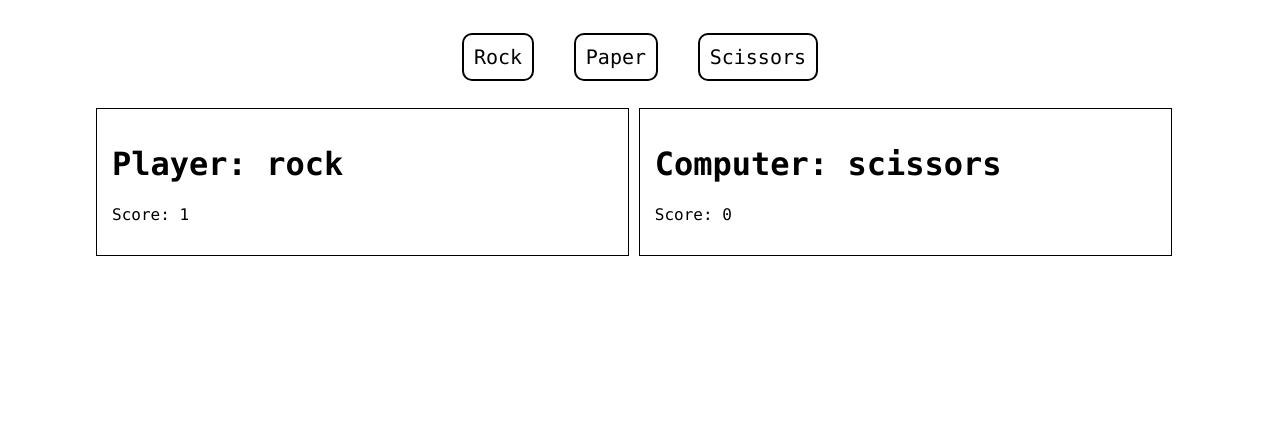
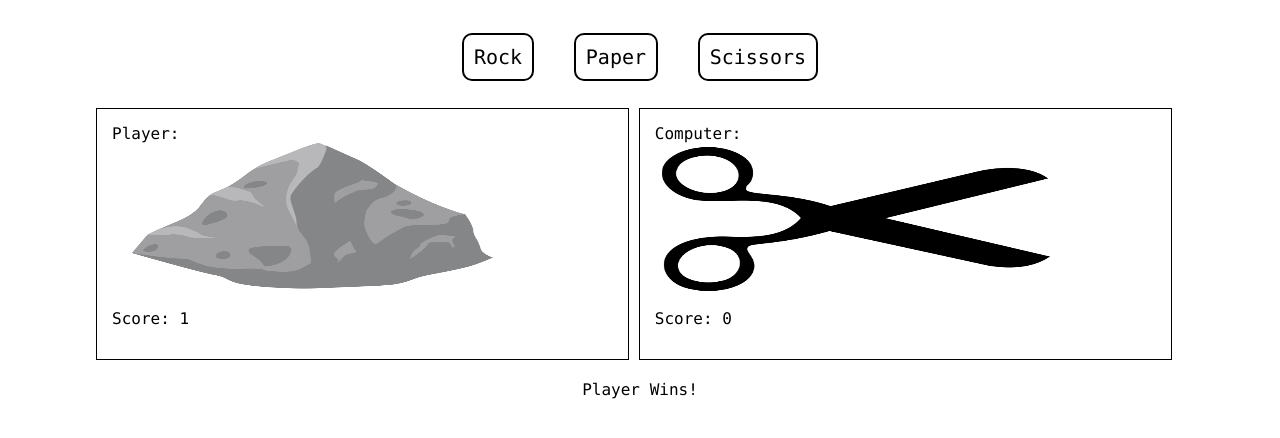
Before and after one commit to galencorey/rock-paper-scissors, a plain HTML site: page index.html in a window 1280 px wide. Both pictures are taken after a click on the button "Rock". Drawn offline with nearby package versions, Linux system fonts and the light colour scheme.

Commit message:
added images

```diff
--- a/game.js
+++ b/game.js
@@ -37,7 +37,7 @@ Turn.prototype.addPlayerChoice = function(choice){
   if (winningChoices[choice] === compChoice){
     this.winner = 'player';
   } else if (choice === compChoice) {
-    this.winner = 'draw';
+    this.winner = 'no one';
   } else {
     this.winner = 'computer';
   }
--- a/index.html
+++ b/index.html
@@ -15,13 +15,14 @@
   </div>
   <div class="game-container">
     <div class="side">
-      <h1>Player: <span id="player-choice"></span></h1>
+      <div>Player: <div id="player-choice"></div></div>
       <p>Score: <span id="player-score">0</span></p>
     </div>
     <div class="side">
-      <h1>Computer: <span id="computer-choice"></span></h1>
+      <div>Computer: <div id="computer-choice"></div></div>
       <p>Score: <span id="computer-score">0</span></p>
     </div>
   </div>
+  <p id="winner-log"></p>
 </body>
 </html>
--- a/index.js
+++ b/index.js
@@ -6,11 +6,7 @@ $(function(){
 
     //get the current turn generated by computer
     var currentTurn = game.currentTurn;
-
-    //update the screen with the computer and player choices
-    $('#player-choice').text(choice);
-    $('#computer-choice').text(currentTurn.computerChoice);
-
+    renderChoice(choice, currentTurn.computerChoice)
     //calculate the winner
     currentTurn.addPlayerChoice(choice);
     var winner = currentTurn.winner
@@ -22,5 +18,18 @@ $(function(){
     if (winner !== 'draw'){
       $('#'+winner+'-score').text(game[ winner + 'Count'])
     }
+    $('#winner-log').text(winner + ' wins!');
   });
 });
+
+function renderChoice(playerChoice, computerChoice){
+  const imageUrls = {
+    rock: './img/rock.png',
+    paper: './img/paper.png',
+    scissors: './img/scissors.png',
+  }
+
+  //update the screen with the computer and player choices
+  $('#player-choice').html('<img src="'+imageUrls[playerChoice]+'"/>');
+  $('#computer-choice').html('<img src="'+imageUrls[computerChoice]+'"/>');
+}
--- a/styles.css
+++ b/styles.css
@@ -1,7 +1,6 @@
 body{
   font-family: "Lucida Console", Monaco, monospace;
   padding: 20px;
-  vertical-align: center;
 }
 
 button {
@@ -39,3 +38,15 @@ button:hover{
   width: 85vw;
   margin: auto;
 }
+
+#winner-log{
+  text-align: center;
+  text-transform: capitalize;
+  margin-top: 20px;
+}
+
+img{
+  width: 80%;
+  vertical-align: top;
+  max-height: 150px;
+}
```
Also changed, not shown: img/paper.png (added), img/rock.png (added), img/scissors.png (added).
